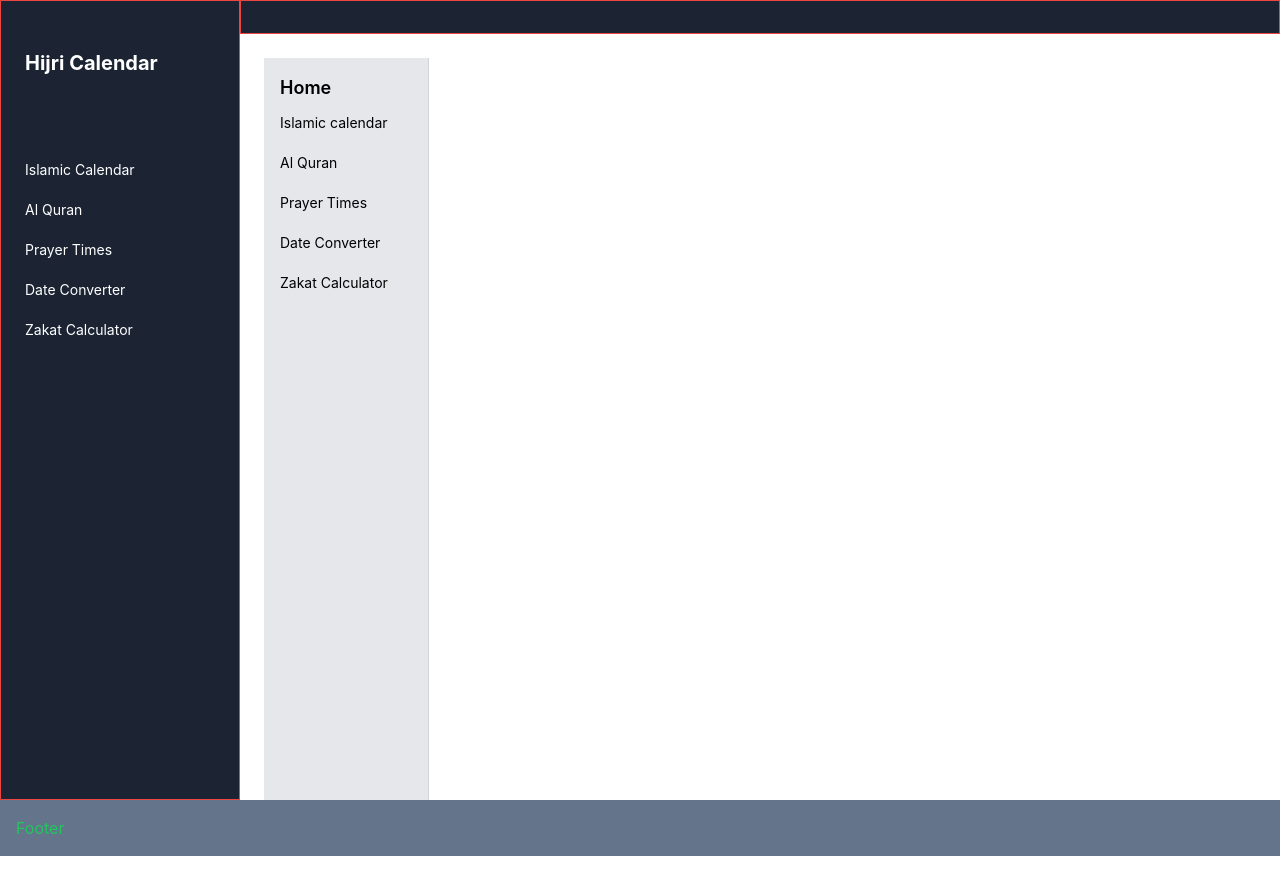
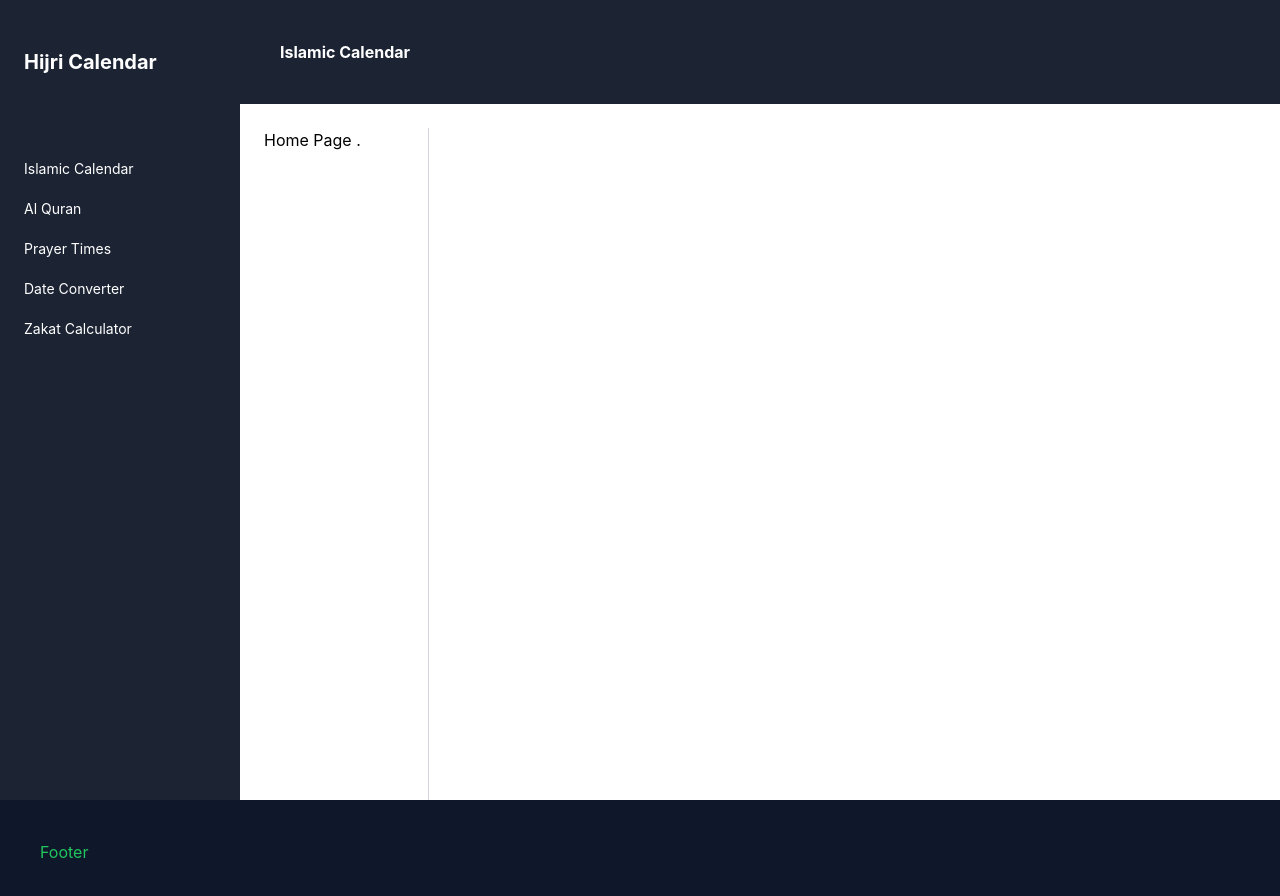
Before and after one commit to somu46/Islamic-calendar, a React (Create React App) app: page / in a window 1280 px wide. Shown: the top 896 px of the page. Before the commit the page ends 856 px from the top, so only its background shows below. Built offline with nearby package versions, Linux system fonts and the light colour scheme.

Commit message:
`feat: updated code in various files with changes to styles, imports, and API calls`

```diff
--- a/src/Components/Footer/Footer.js
+++ b/src/Components/Footer/Footer.js
@@ -2,7 +2,7 @@ import React from 'react'
 
 const Footer = () => {
   return (
-    <div className='p-4 bg-slate-500 text-green-500'>Footer</div>
+    <div className='p-10 bg-slate-900 text-green-500'>Footer</div>
   )
 }
 
--- a/src/Components/Home/Home.js
+++ b/src/Components/Home/Home.js
@@ -1,12 +1,19 @@
 import React from 'react';
-import Sidebar from './Sidebar';
+//  import { useEffect } from 'react';
+// import ApiTest from '../../Test/test';
+
 
 const Home = () => {
+
+// useEffect(()=>{
+//   ApiTest();
+// },[])
+
   return (
     <div className="flex h-screen">
 
       <div className="w-1/6 border-r border-gray-300">
-        <Sidebar />
+       Home Page .
       </div>
     </div>
   );
--- a/src/Components/Home/Sidebar.js
+++ /dev/null
@@ -1,21 +0,0 @@
-import React from 'react';
-import { NavLink } from 'react-router-dom';
-
-
-const Sidebar = () => {
-  return (
-    <div className="w-full h-full bg-gray-200 p-4">
-     <NavLink to="/"> <h3 className="text-lg font-semibold">Home</h3></NavLink>
-      <ul className="mt-2 space-y-4">
-       <li><NavLink to="/app" className="text-sm hover:text-blue-500 cursor-pointer">Islamic calendar</NavLink></li>
-        <li><NavLink className="text-sm hover:text-blue-500 cursor-pointer">Al Quran</NavLink></li>
-        <li><NavLink className="text-sm hover:text-blue-500 cursor-pointer">Prayer Times</NavLink></li>
-       <li> <NavLink className="text-sm hover:text-blue-500 cursor-pointer">Date Converter</NavLink></li>
-      <li> <NavLink to="/zakat-calculator" className="text-sm hover:text-blue-500 cursor-pointer">Zakat Calculator</NavLink></li>
-
-      </ul>
-    </div>
-  );
-};
-
-export default Sidebar;
--- a/src/Components/Navbar/Navbar.js
+++ b/src/Components/Navbar/Navbar.js
@@ -2,8 +2,8 @@ import React from 'react'
 
 const Navbar = () => {
   return (
-    <div className='bg-[#1C2434] p-4 border border-red-500 text-white font-bold'>
-
+    <div className='bg-[#1C2434] p-10  text-white font-bold'>
+      Islamic Calendar
     </div>
   )
 }
--- a/src/Components/Sidebar/Sidebar.js
+++ b/src/Components/Sidebar/Sidebar.js
@@ -53,7 +53,7 @@ const Sidebar = ({ sidebarOpen, setSidebarOpen }) => {
   return (
     <aside
       ref={sidebar}
-      className={`absolute left-0 top-0 z-9999 border border-red-500 flex h-screen w-[15rem] flex-col overflow-y-hidden text-white bg-[#1C2434] duration-300 ease-linear lg:static lg:translate-x-0 ${
+      className={`absolute left-0 top-0 z-9999  flex h-screen w-[15rem] flex-col overflow-y-hidden text-white bg-[#1C2434] duration-300 ease-linear lg:static lg:translate-x-0 ${
         sidebarOpen ? 'translate-x-0' : '-translate-x-full'
       }`}
     >
--- a/src/Test/test.js
+++ b/src/Test/test.js
@@ -1,10 +1,16 @@
-import { getCalendar, getPrayerTime, getQuranAudio, getQuranEditionOnlyName } from "../apiServices/apiServices";
+import { getCalendar, getPrayerTime, getQuranAudio, getQuranEditionOnlyName,getDateChanger } from "../apiServices/apiServices";
 
 
 
 const ApiTest = async () => {
 
     console.log("ApiTest");
+
+  (async()=>{
+    const DateChanger = await getDateChanger("01-01-2025");
+    console.log("Date Changer: : ",DateChanger);
+  })();
+
 
     (async () => {
         const data = await getCalendar(2021, 1);
--- a/src/apiServices/apiServices.js
+++ b/src/apiServices/apiServices.js
@@ -4,7 +4,9 @@ import axios from "axios"
 const Calendar_BaseUrl = `http://api.aladhan.com/v1/gToHCalendar/`;
 const PrayerTime_BaseUrl = `http://api.aladhan.com/v1/calendarByCity/`;
 const quran_edition_BaseUrl = `http://api.alquran.cloud/v1/edition`;
-const quran_edition_with_audio_BaseUrl=`http://api.alquran.cloud/v1/quran/`
+const quran_edition_with_audio_BaseUrl=`http://api.alquran.cloud/v1/quran/`;
+const Date_Changer_BaseUrl=`https://api.aladhan.com/v1/gToH/`;
+
 
  const getCalendar = async (year, month) => {
     try {
@@ -14,6 +16,15 @@ const quran_edition_with_audio_BaseUrl=`http://api.alquran.cloud/v1/quran/`
         console.error(error)
     }
 };
+
+const getDateChanger=async(date)=>{
+    try{
+        const response=await axios.get(`${Date_Changer_BaseUrl}${date}`)
+        return response.data.data;
+        }catch(error){
+            console.error(error)
+            }
+}
 
 const getPrayerTime = async (city, country, method, year, month) => {
     try {
@@ -46,4 +57,4 @@ const getQuranEditionOnlyName= async () => {
 };
 
 
-export { getCalendar,getPrayerTime,getQuranEditionOnlyName,getQuranAudio };
+export { getCalendar,getPrayerTime,getQuranEditionOnlyName,getQuranAudio,getDateChanger};
--- a/src/index.js
+++ b/src/index.js
@@ -19,7 +19,7 @@ const Route =createBrowserRouter([
     children: [
 
       {
-        path: '/',
+        path: '',
         element: <App />,
       },
 
```
